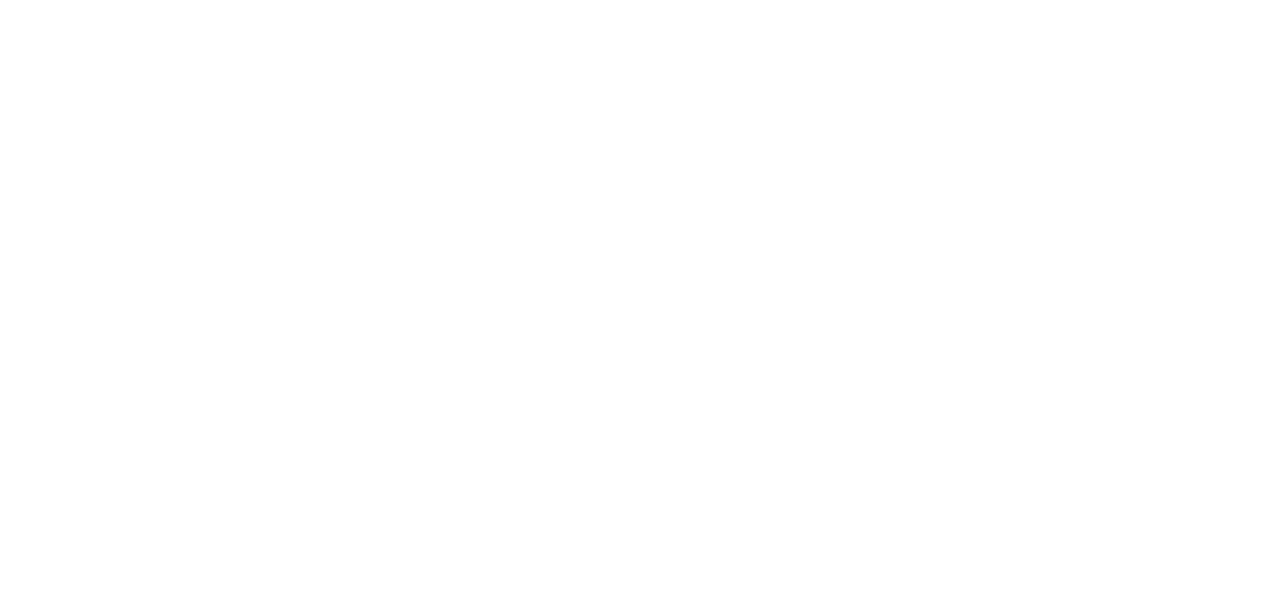
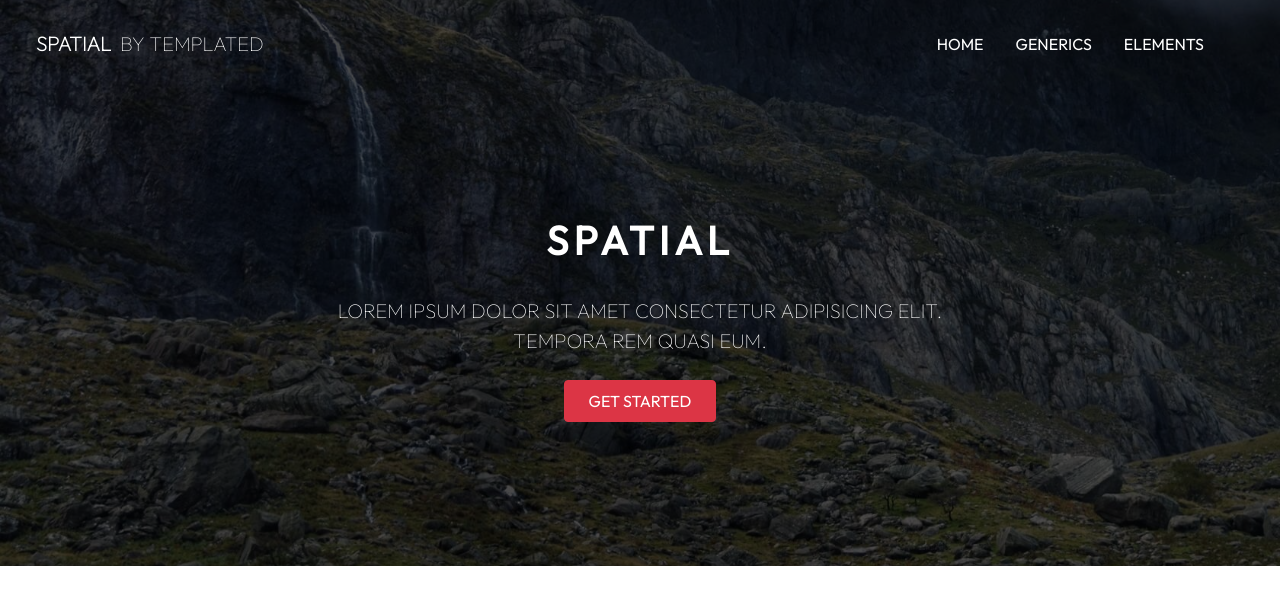
Before and after one commit to ca7vin/Spatial, a website: page index.html in a window 1280 px wide. Drawn offline with Linux system fonts and the light colour scheme.

Commit message:
Nav + Banner

```diff
--- a/index.html
+++ b/index.html
@@ -9,6 +9,43 @@
     <title>Spatial</title>
 </head>
 <body>
+    <header>
+        <!-- NAVBAR START -->
+        <nav class="navbar navbar-expand-lg navbar-light bg-* pt-4 ps-4">
+            <div class="container-fluid">
+              <a class="navbar-brand text-uppercase fw-bold text-white" href="#">Spatial &nbsp;<span class="fw-normal">by&nbsp;templated</span></a>
+              <button class="navbar-toggler" type="button" data-bs-toggle="collapse" data-bs-target="#navbarSupportedContent" aria-controls="navbarSupportedContent" aria-expanded="false" aria-label="Toggle navigation">
+                <span class="navbar-toggler-icon"></span>
+              </button>
+              <div class="collapse navbar-collapse" id="navbarSupportedContent">
+                <ul class="navbar-nav ms-auto mb-2 mb-lg-0 me-5">
+                  <li class="nav-item">
+                    <a class="nav-link text-white text-uppercase px-3" aria-current="page" href="#">Home</a>
+                  </li>
+                  <li class="nav-item">
+                    <a class="nav-link text-white text-uppercase px-3" aria-current="page" href="#">Generics</a>
+                  </li>
+                  <li class="nav-item">
+                    <a class="nav-link text-white text-uppercase px-3" aria-current="page" href="#">Elements</a>
+                  </li>
+                </ul>
+              </div>
+            </div>
+          </nav>
+        <!-- NAVBAR END -->
+        <!-- BANNER START -->
+        <div class="banner container-fluid d-flex flex-column align-items-center justify-content-center py-5">
+            <div class="row py-5">
+                <div class="col-12 d-flex flex-column align-items-center justify-content-center py-5">
+                    <h1 class="text-uppercase text-white fw-bold">spatial</h1>
+                    <span class="h1-undertitle text-white fw-light text-center text-uppercase fs-5 py-4">
+                        Lorem ipsum dolor sit amet consectetur adipisicing elit. Tempora rem quasi eum.
+                    </span>
+                    <button type="button" class="btn btn-danger py-2 px-4"><a class="text-decoration-none text-white text-uppercase" href="">get started</a></button>
+                </div>
+            </div>
+        </div>
+    </header>
 
 </body>
 </html>
--- a/src/sass/_fonts.sass
+++ b/src/sass/_fonts.sass
@@ -1,3 +1,7 @@
 @font-face
     font-family: "Spatial"
     src: url("../../public/fonts/Outfit-Regular.ttf")
+
+@font-face
+    font-family: "Spatial-thin"
+    src: url("../../public/fonts/Outfit-Thin.ttf")
--- a/src/sass/style.sass
+++ b/src/sass/style.sass
@@ -2,3 +2,22 @@
 @import ./_fonts
 @import ./_variables
 @import ../../node_modules/bootstrap/scss/bootstrap.scss
+
+body
+    font-family: "Spatial"
+    header
+        background-image: url("../../public/img/banner.jpg")
+        background-position: center
+        background-size: cover
+        background-repeat: none
+        background-color: #4b4949
+        background-blend-mode: multiply
+        nav
+            div
+                .navbar-brand
+                    font-family: "Spatial-thin"
+        h1
+            letter-spacing: 5px
+        .h1-undertitle
+            padding: 0 10%
+            font-family: "Spatial-thin"
```
Also changed, not shown: public/css/style.css, 1 other file.
